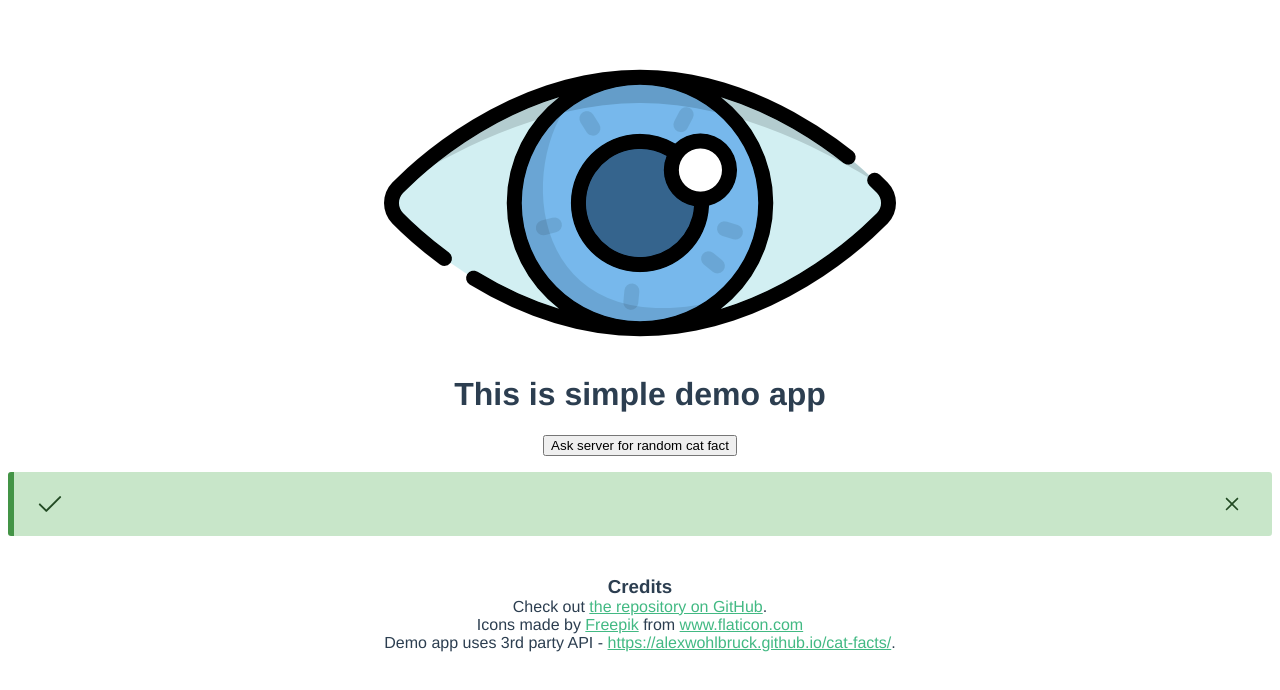
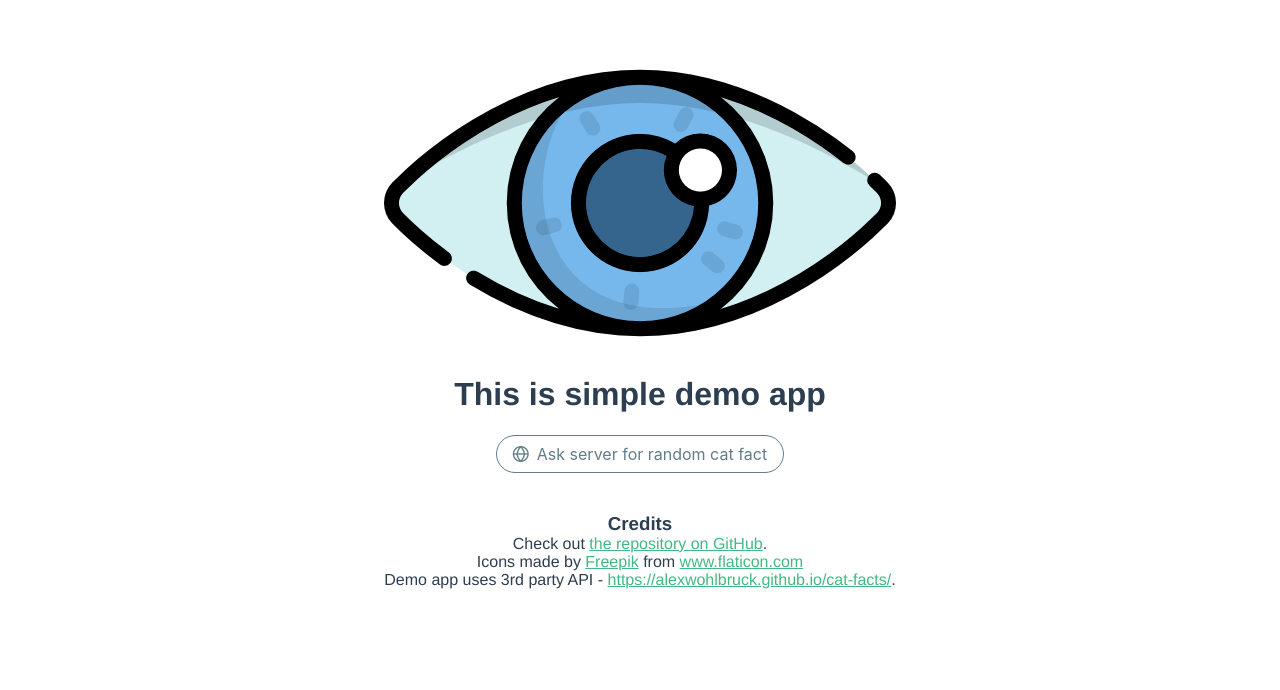
Before and after one commit to pawelgiczewski/demo-webapp, a Vue app: page / in a window 1280 px wide. Shown: the top 690 px of the page. Built offline with nearby package versions, Linux system fonts and the light colour scheme.

Commit message:
better ui

```diff
--- a/src/components/HelloWorld.vue
+++ b/src/components/HelloWorld.vue
@@ -1,9 +1,8 @@
 <template>
   <div class="hello">
     <h1>{{ msg }}</h1>
-    <button v-on:click="setRandomCatFact">Ask server for random cat fact</button>
-
-    <Message severity="success">{{ randomCatFact }}</Message>
+    <Button icon="pi pi-globe" class="p-button-rounded p-button-secondary p-button-outlined" label="Ask server for random cat fact" v-on:click="setRandomCatFact"/>
+    <Message severity="success" v-show="isMessageDisplayed">{{ randomCatFact }}</Message>
 
     <h3>Credits</h3>
     <div>Check out <a href="https://github.com/pawelgiczewski/demo-webapp" target="_blank">the repository on GitHub</a>.</div>
@@ -22,6 +21,7 @@ export default {
   },
   data() {
     return {
+      isMessageDisplayed: false,
       randomCatFact: ''
     }
   },
@@ -29,6 +29,7 @@ export default {
     async setRandomCatFact() {
       const fullCatFact = await this.getRandomCatFactFromService();
       this.randomCatFact = this.truncateCatFact(fullCatFact);
+      this.displayMessage();
     },
 
     async getRandomCatFactFromService() {
@@ -43,6 +44,14 @@ export default {
       } else {
         return text;
       }
+    },
+
+    displayMessage() {
+      this.isMessageDisplayed = true;
+    },
+
+    hideMessage() {
+      this.isMessageDisplayed = false;
     }
   }
 }
--- a/src/main.js
+++ b/src/main.js
@@ -2,7 +2,8 @@ import { createApp } from 'vue'
 import App from './App.vue'
 import PrimeVue from 'primevue/config';
 import Message from 'primevue/message';
-import Dialog from 'primevue/dialog';
+import Button from 'primevue/button';
+
 import 'primevue/resources/themes/saga-blue/theme.css';
 import 'primevue/resources/primevue.min.css';
 import 'primeicons/primeicons.css';
@@ -10,5 +11,6 @@ import 'primeicons/primeicons.css';
 const app = createApp(App);
 app.use(PrimeVue, {ripple: true});
 app.component('Message', Message);
-app.component('Dialog', Dialog);
+app.component('Button', Button)
+
 app.mount('#app');
```
